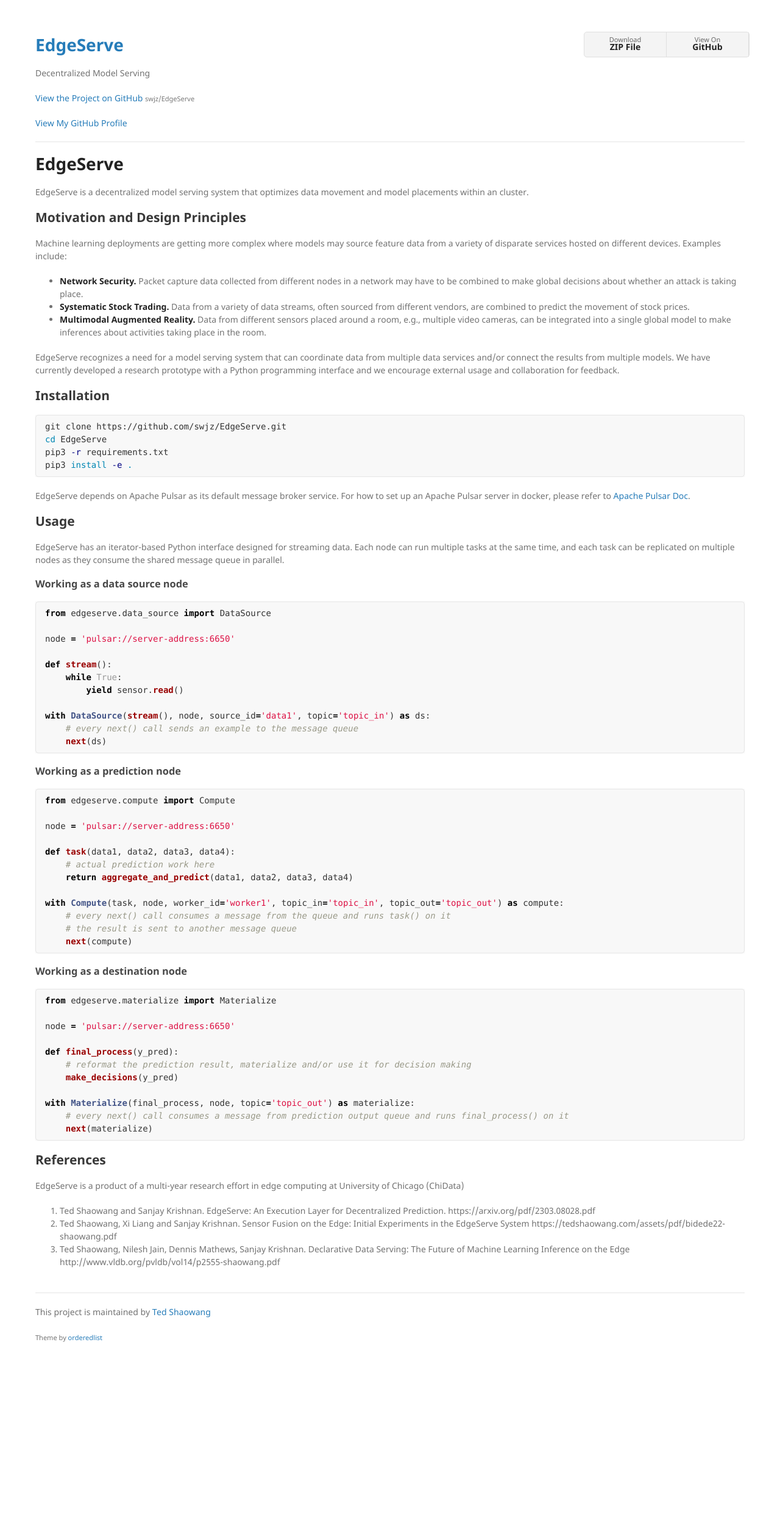
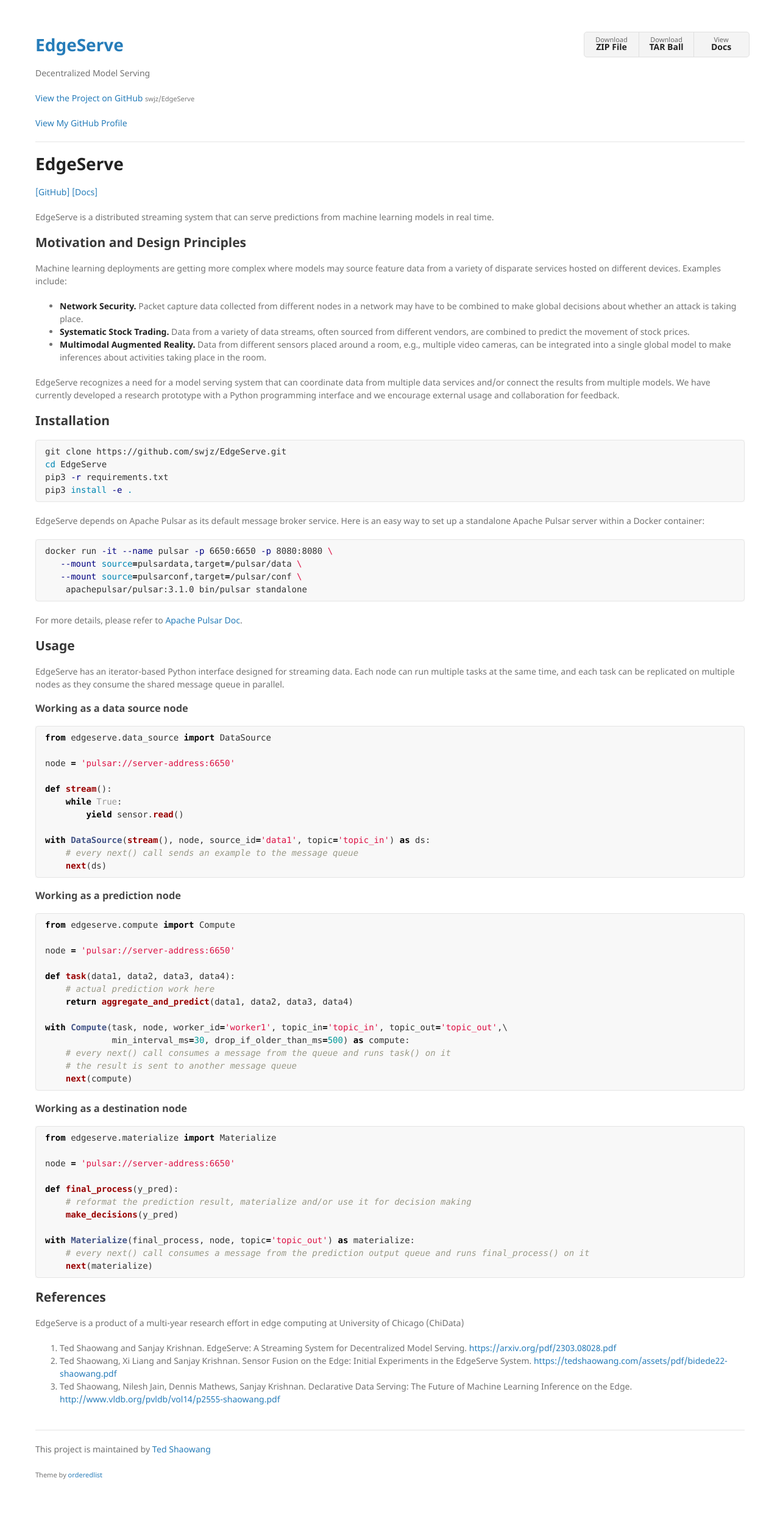
Before and after one commit to EdgeServe/edgeserve.github.io, a Jekyll site: the page built from index.md, in a window 1280 px wide. Shown: the whole page at 61% size. Built offline with Jekyll 4.4.1, drawn with Linux system fonts in a browser that asks for light colours; our own code applies the rules of GitHub Pages for plain Markdown files; before the commit the page ends 2280 px from its top, so only the background shows below that.

Commit message:
update links to docs and paper

````diff
--- a/_config.yml
+++ b/_config.yml
@@ -9,6 +9,8 @@ github:
   is_project_page: true
   repository_url: https://github.com/swjz/EdgeServe
   owner_url: https://tedshaowang.com
-  zip_url: https://github.com/swjz/EdgeServe/archive/refs/heads/pulsar.zip
+  zip_url: https://github.com/swjz/EdgeServe/zipball/pulsar
+  tar_url: https://github.com/swjz/EdgeServe/tarball/pulsar
+  docs_url: https://docs.edgeserve.org/
   repository_nwo: swjz/EdgeServe
   owner_name: Ted Shaowang
--- a/_layouts/default.html
+++ b/_layouts/default.html
@@ -34,8 +34,8 @@
         {% if site.show_downloads %}
         <ul class="downloads">
           <li><a href="{{ site.github.zip_url }}">Download <strong>ZIP File</strong></a></li>
-          <!-- <li><a href="{{ site.github.tar_url }}">Download <strong>TAR Ball</strong></a></li> -->
-          <li><a href="{{ site.github.repository_url }}">View On <strong>GitHub</strong></a></li>
+          <li><a href="{{ site.github.tar_url }}">Download <strong>TAR Ball</strong></a></li>
+          <li><a href="{{ site.github.docs_url }}">View <strong>Docs</strong></a></li>
         </ul>
         {% endif %}
       </header>
--- a/_sass/jekyll-theme-minimal.scss
+++ b/_sass/jekyll-theme-minimal.scss
@@ -136,8 +136,8 @@ ul.downloads {
 }
 
 .downloads li {
-  // width:89px;
-  width:134px;
+  width:89px;
+  // width:134px;
   float:left;
   border-right:1px solid #e0e0e0;
   height:40px;
--- a/index.md
+++ b/index.md
@@ -3,8 +3,9 @@ layout: default
 ---
 
 # EdgeServe
+[[GitHub]](https://github.com/swjz/EdgeServe/) [[Docs]](https://docs.edgeserve.org/)
 
-EdgeServe is a decentralized model serving system that optimizes data movement and model placements within an cluster.
+EdgeServe is a distributed streaming system that can serve predictions from machine learning models in real time.
 
 ## Motivation and Design Principles
 Machine learning deployments are getting more complex where models may source feature data from a variety of disparate services hosted on different devices. Examples include:
@@ -22,7 +23,14 @@ pip3 -r requirements.txt
 pip3 install -e .
 ```
 
-EdgeServe depends on Apache Pulsar as its default message broker service. For how to set up an Apache Pulsar server in docker, please refer to [Apache Pulsar Doc](https://pulsar.apache.org/docs/2.11.x/getting-started-docker/).
+EdgeServe depends on Apache Pulsar as its default message broker service. Here is an easy way to set up a standalone Apache Pulsar server within a Docker container:
+```bash
+docker run -it --name pulsar -p 6650:6650 -p 8080:8080 \
+   --mount source=pulsardata,target=/pulsar/data \
+   --mount source=pulsarconf,target=/pulsar/conf \
+    apachepulsar/pulsar:3.1.0 bin/pulsar standalone
+```
+For more details, please refer to [Apache Pulsar Doc](https://pulsar.apache.org/docs/2.11.x/getting-started-docker/).
 
 ## Usage
 EdgeServe has an iterator-based Python interface designed for streaming data.
@@ -52,7 +60,8 @@ def task(data1, data2, data3, data4):
     # actual prediction work here
     return aggregate_and_predict(data1, data2, data3, data4)
 
-with Compute(task, node, worker_id='worker1', topic_in='topic_in', topic_out='topic_out') as compute:
+with Compute(task, node, worker_id='worker1', topic_in='topic_in', topic_out='topic_out',\
+             min_interval_ms=30, drop_if_older_than_ms=500) as compute:
     # every next() call consumes a message from the queue and runs task() on it
     # the result is sent to another message queue
     next(compute)
@@ -69,14 +78,13 @@ def final_process(y_pred):
     make_decisions(y_pred)
 
 with Materialize(final_process, node, topic='topic_out') as materialize:
-    # every next() call consumes a message from prediction output queue and runs final_process() on it
+    # every next() call consumes a message from the prediction output queue and runs final_process() on it
     next(materialize)
 ```
 
 ## References
 EdgeServe is a product of a multi-year research effort in edge computing at University of Chicago (ChiData)
 
-1. Ted Shaowang and Sanjay Krishnan. EdgeServe: An Execution Layer for Decentralized Prediction. https://arxiv.org/pdf/2303.08028.pdf
-2. Ted Shaowang, Xi Liang and Sanjay Krishnan. Sensor Fusion on the Edge: Initial Experiments in the EdgeServe System https://tedshaowang.com/assets/pdf/bidede22-shaowang.pdf
-3. Ted Shaowang, Nilesh Jain, Dennis Mathews, Sanjay Krishnan. Declarative Data Serving: The Future of Machine Learning Inference on the Edge
- http://www.vldb.org/pvldb/vol14/p2555-shaowang.pdf
+1. Ted Shaowang and Sanjay Krishnan. EdgeServe: A Streaming System for Decentralized Model Serving. [https://arxiv.org/pdf/2303.08028.pdf](https://arxiv.org/pdf/2303.08028.pdf)
+2. Ted Shaowang, Xi Liang and Sanjay Krishnan. Sensor Fusion on the Edge: Initial Experiments in the EdgeServe System. [https://tedshaowang.com/assets/pdf/bidede22-shaowang.pdf](https://tedshaowang.com/assets/pdf/bidede22-shaowang.pdf)
+3. Ted Shaowang, Nilesh Jain, Dennis Mathews, Sanjay Krishnan. Declarative Data Serving: The Future of Machine Learning Inference on the Edge. [http://www.vldb.org/pvldb/vol14/p2555-shaowang.pdf](http://www.vldb.org/pvldb/vol14/p2555-shaowang.pdf)
````
